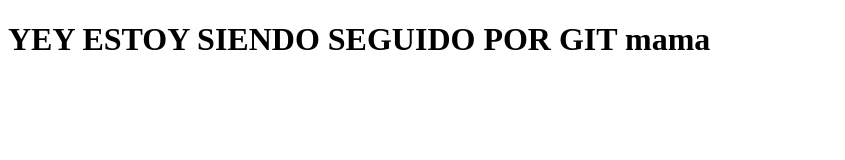
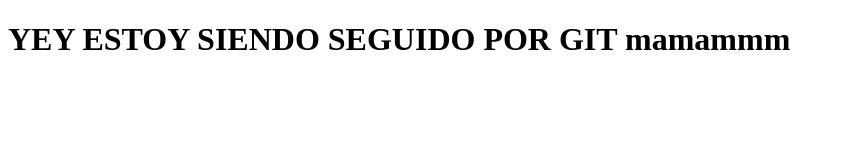
Before and after one commit to JRJ-Murphy/miweb, a plain HTML site: page archivo.html in a window 1280 px wide. Shown: the whole page, without its empty margins (0-845 px from the left). Drawn offline with Linux system fonts and the light colour scheme.

```diff
--- a/archivo.html
+++ b/archivo.html
@@ -7,6 +7,6 @@
     <title>Chancho</title>
 </head>
 <body>
-    <h1>YEY ESTOY SIENDO SEGUIDO POR GIT mama</h1>
+    <h1>YEY ESTOY SIENDO SEGUIDO POR GIT mamammm</h1>
 </body>
 </html>
```
